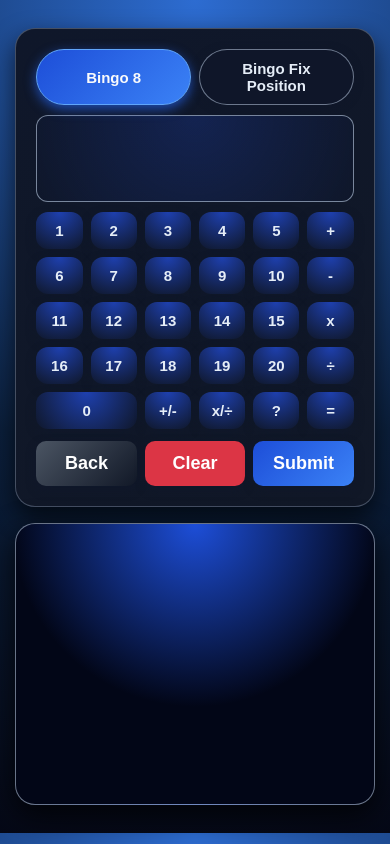
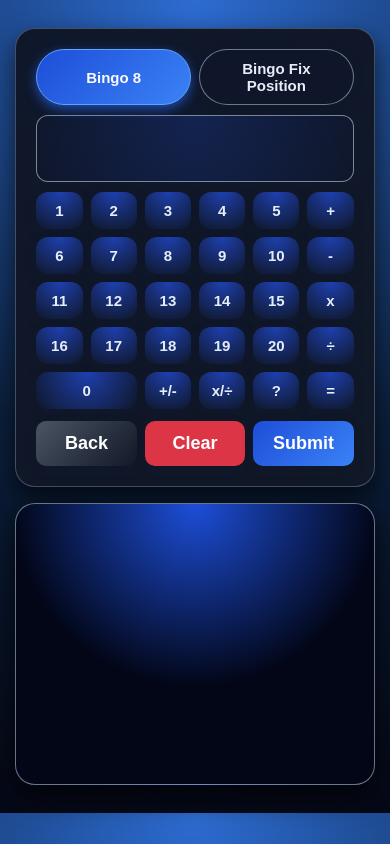
Before and after one commit to Rewwiw/A-Math-Solution-Solver, a plain HTML site: page index.html in a window 390 px wide. Drawn offline with Linux system fonts and the light colour scheme.

Commit message:
Update styles.css

```diff
--- a/css/styles.css
+++ b/css/styles.css
@@ -400,7 +400,6 @@ body {
   }
     .show-pawn-input {
     min-height: 40px;      /* กันย่อเกินไป ก่อนมีเบี้ย */
-    padding: 10px;         /* เผื่อพื้นที่ให้พอดี */
     gap: 6px;              /* ระยะช่องระหว่างเบี้ย */
     flex-wrap: wrap;       /* ให้ขึ้นหลายแถวทันที */
     align-items: flex-start;
```
